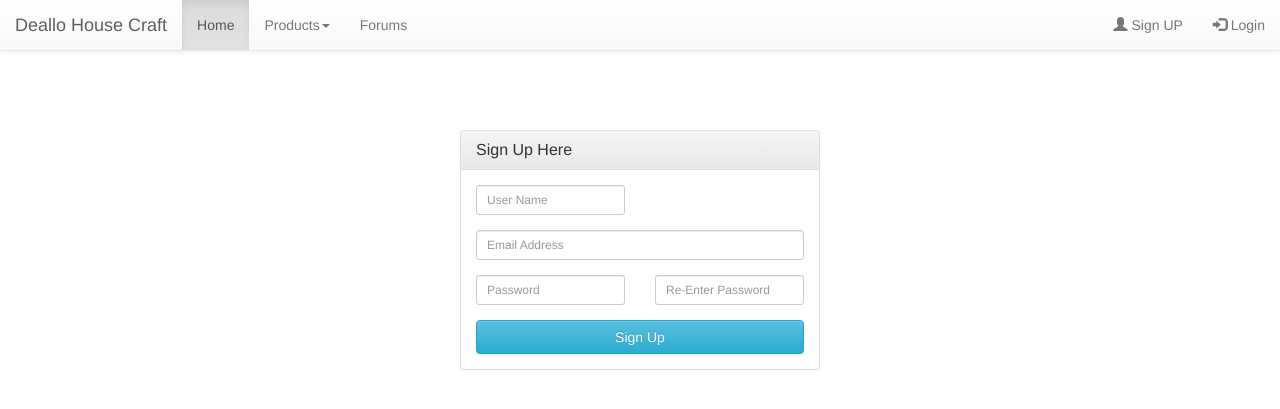
After one commit to WilloneLim/TeamDP2, a PHP site: page /sign-up.php in a window 1280 px wide. The commit adds this page. Shown: the top 409 px of the page. Run offline with PHP 8.4, Linux system fonts and the light colour scheme.

Commit message:
This is the sign up page i did for the website

```diff
--- a/DP2 - Project/css/main.css
+++ b/DP2 - Project/css/main.css
@@ -4,7 +4,7 @@ body{
 }
 
 .navbar{
-    margin-bottom: 50px;
+    margin-bottom: 70px;
      border-radius: 0;
 }
 
@@ -19,3 +19,8 @@ footer{
     width: 100%;
     height: auto;
 }
+
+#form-container{
+margin-top: 80px;
+
+}
--- a/DP2 - Project/index.php
+++ b/DP2 - Project/index.php
@@ -56,7 +56,7 @@
                 <li><a href="#">Forums</a></li>
             </ul>
             <ul class="nav navbar-nav navbar-right">
-                <li><a href="#"><span class="glyphicon glyphicon-user"></span> Sign UP</a></li>
+                <li><a href="sign-up.php"><span class="glyphicon glyphicon-user"></span> Sign UP</a></li>
                 <li><a href="#"><span class="glyphicon glyphicon-log-in"></span> Login </a></li>
             </ul>
         </div>
--- /dev/null
+++ b/DP2 - Project/sign-up.php
@@ -0,0 +1,108 @@
+<!DOCTYPE html>
+<html>
+    <head>
+    <title>Deallo House Craft</title>
+    <meta charset="utf-8" />
+    <meta name="viewport" content="width=device-width, initial-scale=1.0" />
+    <!-- Bootstrap -->
+    <link href="css/bootstrap.min.css" rel="stylesheet" />
+    <link href="css/bootstrap-theme.min.css" rel="stylesheet"/>
+    <link href="css/main.css" rel="stylesheet"/>
+    <!--HTML5 Shim and Respond.js IE8 support of HTML5
+    elements and media queries-->
+    <!-- WARNING: Respond.js doesn't work if you view the
+    page via file:// -->
+    <!--[if lt IE 9]>
+    <script src="js/html5shiv.js"></script>
+    <script src="js/respond.min.js"></script>
+    <![endif]-->
+    </head>
+    <body>
+
+        <nav class="navbar navbar-default navbar-fixed-top">
+        <div class="container-fluid">
+            <div class="navbar-header">
+                <a class="navbar-brand" href="index.php">Deallo House Craft</a>
+            </div>
+            <ul class="nav navbar-nav">
+                <li class="active"><a href="index.php">Home</a></li>
+                <li class="dropdown">
+                    <a class="dropdown-toggle" data-toggle="dropdown" href="#">Products<span class="caret"></span></a>
+                    <ul class="dropdown-menu">
+                        <li><a href="#">Clothing and Accesories</a></li>
+                        <li><a href="#">Jewelry</a></li>
+                        <li><a href="#">Craft Supplies</a></li>
+                        <li><a href="#">Room Decor</a></li>
+                        <li><a href="#">Soft Toys</a></li>
+                        <li><a href="#">Vintage arts</a></li>
+                        <li><a href="#">Wedding Accesories</a></li>
+                    </ul>
+                </li>
+                <li><a href="#">Forums</a></li>
+            </ul>
+            <ul class="nav navbar-nav navbar-right">
+                <li><a href="#"><span class="glyphicon glyphicon-user"></span> Sign UP</a></li>
+                <li><a href="#"><span class="glyphicon glyphicon-log-in"></span> Login </a></li>
+            </ul>
+        </div>
+    </nav>
+
+        <div class="container" id="form-container">
+
+            <div class="row centered-form">
+                <div class="col-xs-12 col-sm-8 col-md-4 col-sm-offset-2 col-md-offset-4">
+                    <div class="panel panel-default">
+                        <div class="panel-heading">
+                            <h3 class="panel-title">Sign Up Here</h3>
+                        </div>
+
+                        <div class="panel-body">
+                            <form method="post" name="myForm" role="form" onsubmit="return checkForm(myForm);">
+
+                                <div class="row">
+                                    <div class="col-xs-6 col-sm-6 col-md-6">
+                                        <div class="form-group">
+                                            <input type="text" name="userName" id="user_name" class="form-control input-sm" placeholder="User Name" required>
+                                        </div>
+                                    </div>
+                                </div>
+
+                                <div class="form-group">
+                                    <input type="email" name="userEmail" id="user_email" class="form-control input-sm" placeholder="Email Address" required>
+                                </div>
+
+                                <div class="row">
+                                    <div class="col-xs-6 col-sm-6 col-md-6">
+                                        <div class="form-group">
+                                            <input type="password" name="userPassword" id="user_password" class="form-control input-sm" placeholder="Password" required>
+                                        </div>
+                                    </div>
+
+                                     <div class="col-xs-6 col-sm-6 col-md-6">
+                                        <div class="form-group">
+                                            <input type="password" name="rePassword" id="re_password" class="form-control input-sm" placeholder="Re-Enter Password"  required>
+                                        </div>
+                                    </div>
+
+                                </div>
+
+                                <input type="submit" value="Sign Up" class="btn btn-info btn-block">
+
+                            </form>
+                        </div>
+                    </div>
+                </div>
+            </div>
+        </div>
+
+
+
+    <!-- jQuery – required for Bootstrap's JavaScript plugins) -->
+    <script src="js/jquery.min.js"></script>
+    <!-- All Bootstrap plug-ins file -->
+    <script src="js/bootstrap.min.js"></script>
+    <!-- Basic AngularJS -->
+    <script src="js/angular.min.js"></script>
+    <script src="js/app.js"></script>
+    </body>
+</html>
```
